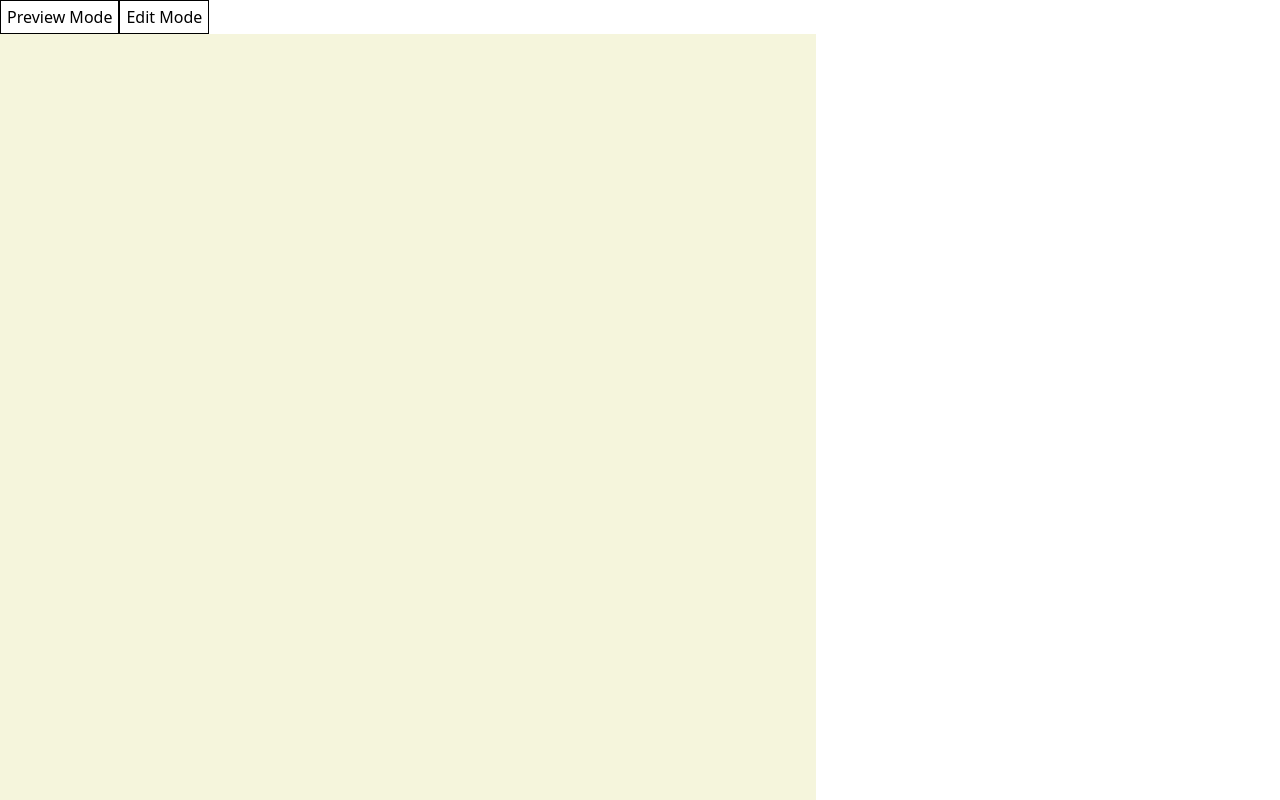
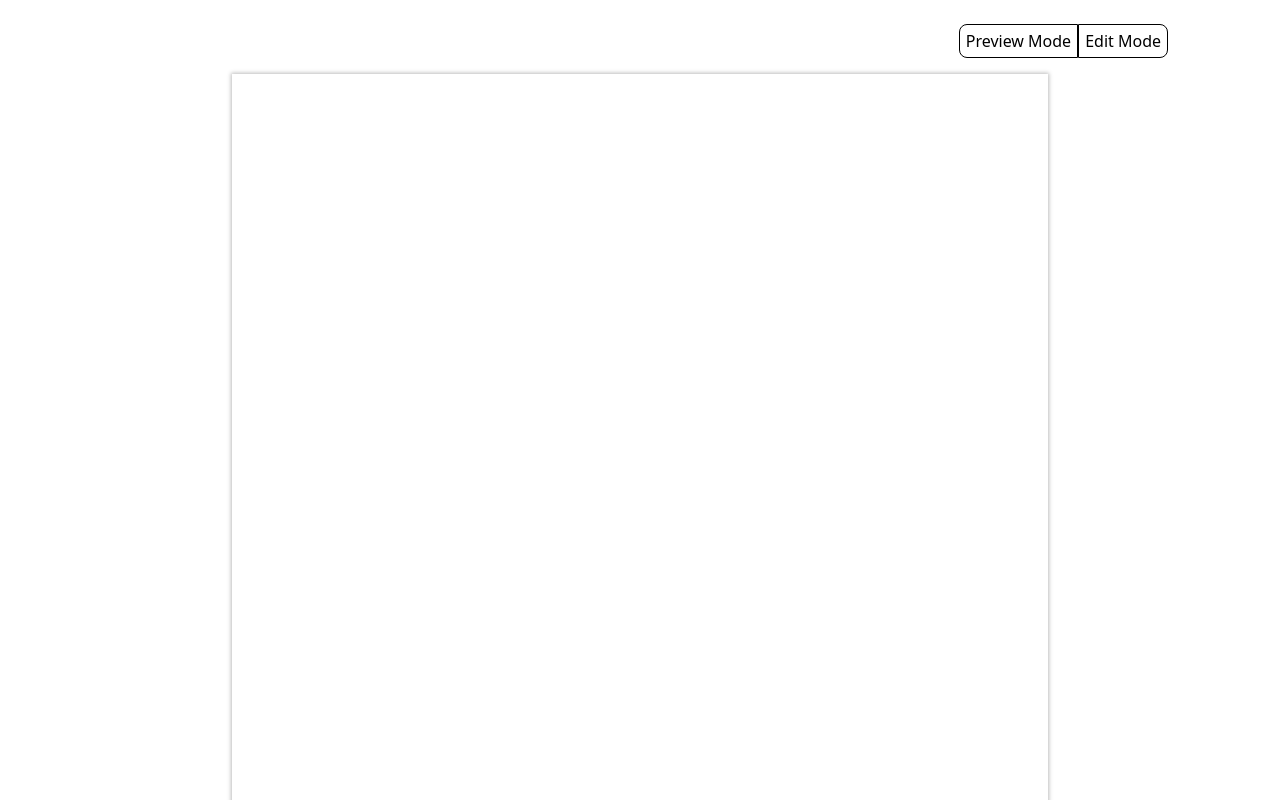
Before and after one commit to Mavrik-jnr/CV-builder, a React (Create React App) app: page / in a window 1280 px wide. Shown: the top 800 px of the page. Built offline with nearby package versions, Linux system fonts and the light colour scheme.

Commit message:
Add Section components

```diff
--- a/src/styles/App.css
+++ b/src/styles/App.css
@@ -9,8 +9,31 @@ a {
   margin: 0;
 }
 
-main {
+.cv-app {
+  display: flex;
+  flex-direction: column;
+  gap: 16px;
+  justify-content: center;
+  align-items: center;
+  padding-top: 24px;
+}
+
+.user-tab {
+  width: 1056px;
+  display: flex;
+  justify-content: flex-end;
+}
+#edit {
+  border-top-right-radius: 8px;
+  border-bottom-right-radius: 8px;
+}
+#preview {
+  border-top-left-radius: 8px;
+  border-bottom-left-radius: 8px;
+}
+.Resume {
   height: 1056px;
   width: 816px;
-  background-color: beige;
+  background-color: white;
+  box-shadow: 0px 0px 4px 1px rgb(189, 189, 189);
 }
```
Also changed, not shown: src/components/section/styles/Career.js (added, +9 -0 lines), src/components/section/styles/Header.js (added, +9 -0 lines), src/components/section/styles/Sidebar.js (added, +9 -0 lines).
